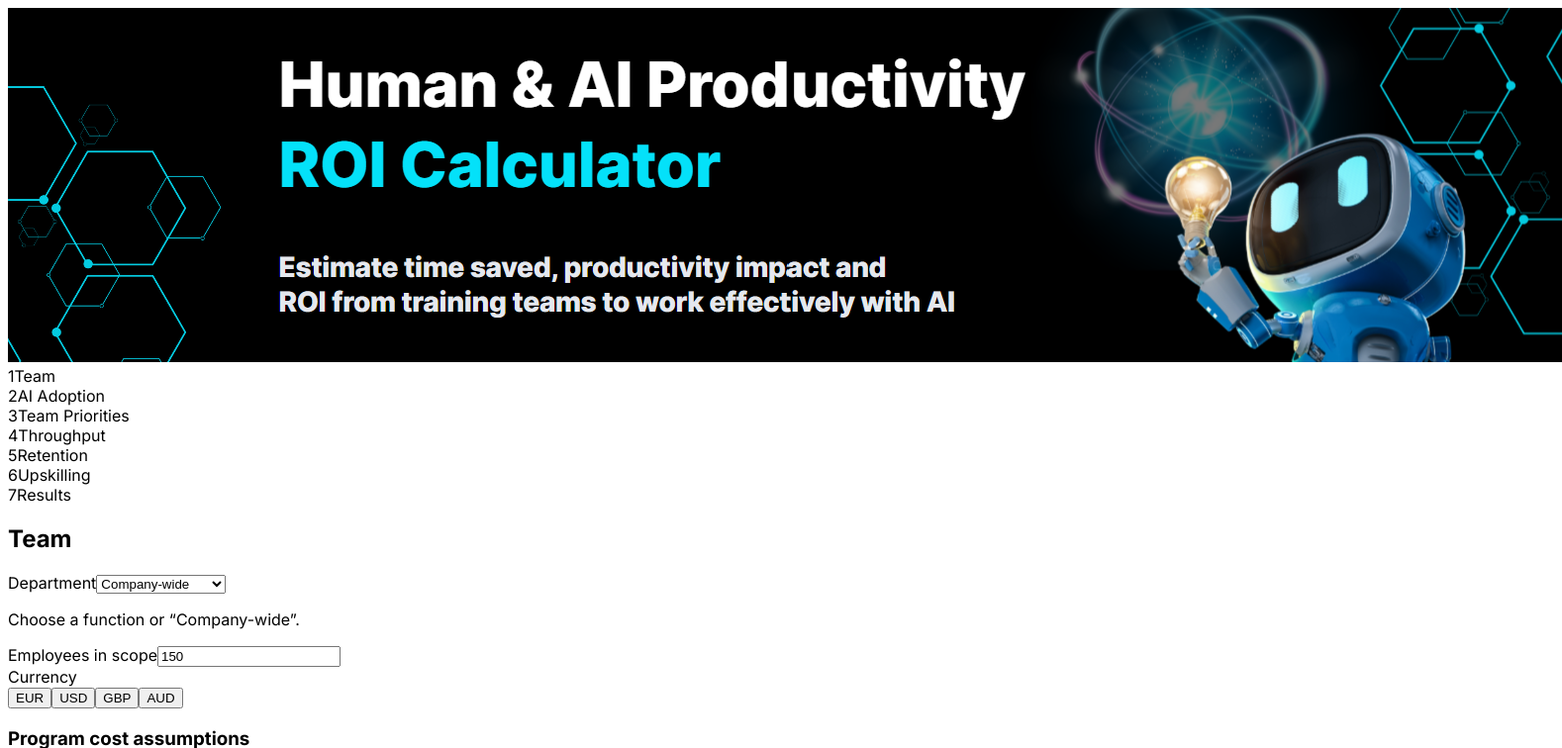
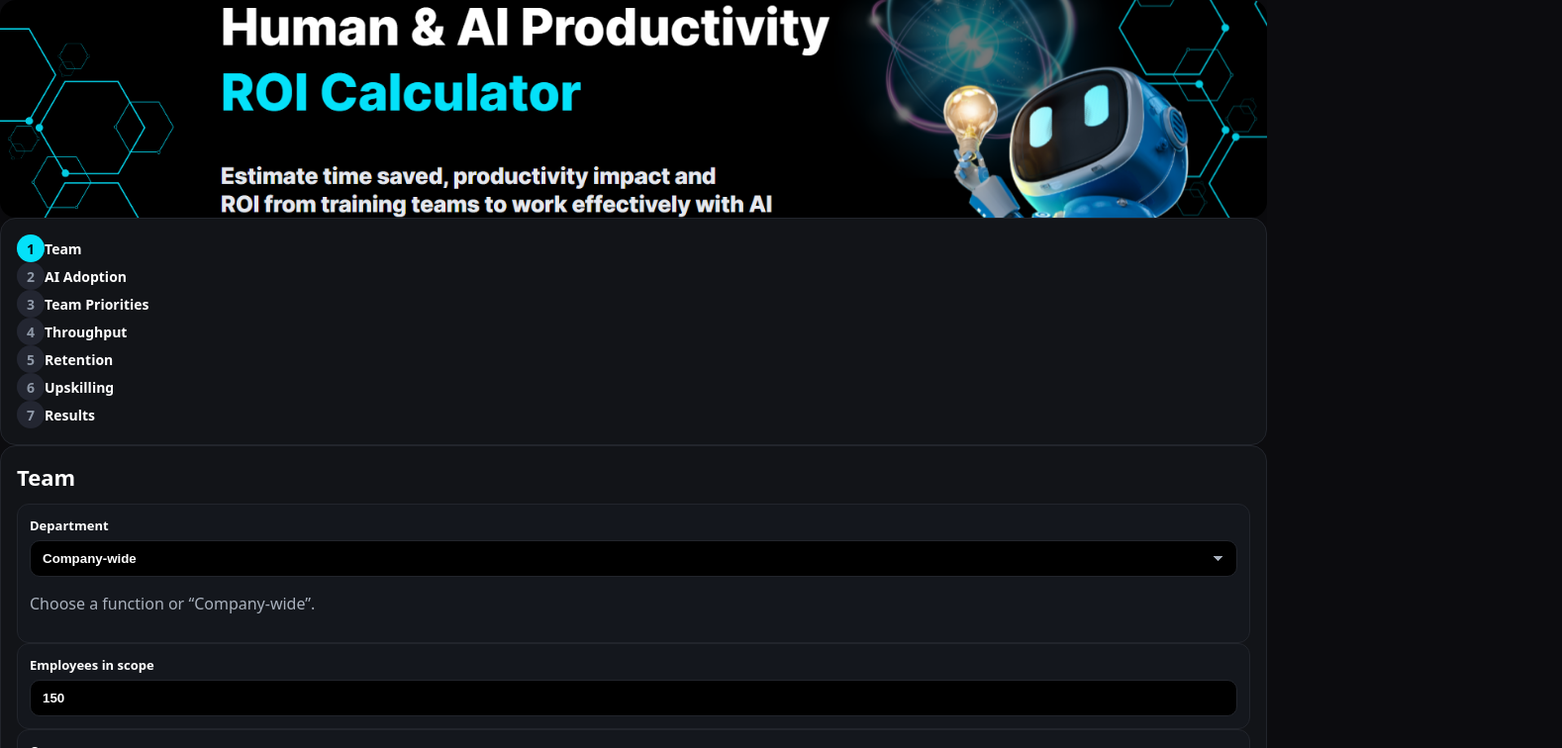
Before and after one commit to powerstephen/Managers-AI-Training-ROI, a Next.js app: page / in a window 1280 px wide. Shown: the top 756 px of the page at 99% size, 1578 px wide, since content can reach past the window. Built offline with nearby package versions, Linux system fonts and the light colour scheme.

Commit message:
Update globals.css

```diff
--- a/app/globals.css
+++ b/app/globals.css
@@ -1,11 +1,221 @@
-/* ── 3-option radio row (Low / Average / High) ───────────────── */
+/* Base reset-ish */
+* { box-sizing: border-box; }
+html, body { padding: 0; margin: 0; }
+body {
+  font-family: ui-sans-serif, system-ui, -apple-system, Segoe UI, Roboto, Helvetica, Arial, "Apple Color Emoji", "Segoe UI Emoji";
+  background: var(--bg-page);
+  color: var(--text);
+}
+
+/* Theme variables (dark, vivid azure accent) */
+:root {
+  --bg-page: #0c0c0f;         /* page background (near black) */
+  --text: #ffffff;            /* main text */
+  --text-dim: #a9b1bd;        /* muted text */
+  --border: #22252c;          /* soft border */
+  --border-strong: #1a1d23;   /* stronger border for totals */
+  --card: #121418;            /* card background */
+  --card-alt: #0f1216;        /* alt rows, headers */
+  --chip-off: #232631;        /* step chip off */
+  --chip-on: #0c2f6c;         /* step chip on bg ring */
+  --btn: #04e1f9;             /* vivid azure */
+  --btn-text: #001015;        /* button text on azure */
+  --bg-chip: #179bc6;         /* selected tag bg */
+}
+
+/* Containers & panels */
+.panel {
+  background: var(--card);
+  border: 1px solid var(--border);
+  border-radius: 16px;
+  padding: 16px;
+}
+
+.card {
+  background: #14171d;
+  border: 1px solid var(--border);
+  border-radius: 12px;
+  padding: 12px;
+}
+
+.shadow-soft {
+  box-shadow: 0 8px 24px rgba(0,0,0,0.3);
+}
+
+/* Hero image */
+.hero-img {
+  width: 100%;
+  height: 220px;            /* keep it compact; adjust if needed */
+  object-fit: cover;
+  border-radius: 16px;
+  display: block;
+}
+
+/* Headings / text */
+.title {
+  font-size: 22px;
+  font-weight: 800;
+  margin: 0 0 12px 0;
+}
+
+.lbl {
+  display: block;
+  font-size: 13px;
+  font-weight: 700;
+  margin-bottom: 6px;
+  color: var(--text);
+}
+
+.hint, .muted {
+  color: var(--text-dim);
+}
+
+.step-label {
+  font-size: 14px;
+  font-weight: 700;
+}
+
+/* Inputs & buttons */
+.inp {
+  width: 100%;
+  border-radius: 10px;
+  border: 1px solid var(--border);
+  background: black;                /* dark inputs per request */
+  color: white;
+  font-weight: 800;                 /* bold white text */
+  padding: 10px 12px;
+  outline: none;
+}
+
+.inp:focus { border-color: var(--btn); }
+
+.inp--dark { background: black; color: white; font-weight: 800; }
+
+select.inp {
+  appearance: none;
+  background-image: linear-gradient(45deg, transparent 50%, var(--text-dim) 50%), linear-gradient(135deg, var(--text-dim) 50%, transparent 50%);
+  background-position: calc(100% - 18px) calc(1em + 2px), calc(100% - 13px) calc(1em + 2px);
+  background-size: 5px 5px, 5px 5px;
+  background-repeat: no-repeat;
+}
+
+.pill {
+  padding: 6px 12px;
+  border-radius: 9999px;
+  border: 1px solid var(--border);
+  background: #151922;
+  color: #fff;
+  font-weight: 800;
+}
+
+.pill--active {
+  background: var(--btn);
+  color: var(--btn-text);
+  border-color: var(--btn);
+}
+
+.btn {
+  background: var(--btn);
+  color: var(--btn-text);
+  font-weight: 900;
+  border: none;
+  border-radius: 12px;
+  padding: 10px 16px;
+  cursor: pointer;
+}
+
+.btn:hover { filter: brightness(0.95); }
+
+.btn-ghost {
+  background: transparent;
+  color: var(--text);
+  border: 1px solid var(--border);
+  border-radius: 12px;
+  padding: 10px 16px;
+  cursor: pointer;
+}
+.btn-ghost:hover { border-color: var(--btn); }
+
+/* Progress chips */
+.step-chip {
+  width: 28px;
+  height: 28px;
+  border-radius: 9999px;
+  display: inline-flex;
+  align-items: center;
+  justify-content: center;
+  font-weight: 900;
+  font-size: 14px;
+}
+.step-chip--off {
+  background: var(--chip-off);
+  color: #8e98a7;
+}
+.step-chip--on {
+  background: var(--btn);
+  color: var(--btn-text);
+}
+
+/* KPI tiles */
+.kpi {
+  background: #0f1216;
+  border: 1px solid var(--border);
+  border-radius: 12px;
+  padding: 14px;
+}
+.kpi__label {
+  font-size: 12px;
+  color: var(--text-dim);
+  font-weight: 700;
+}
+.kpi__value {
+  margin-top: 6px;
+  font-size: 20px;
+  font-weight: 900;
+}
+
+/* Priority cards */
+.priority {
+  background: #151821;
+  border: 1px solid var(--border);
+  border-radius: 12px;
+  padding: 12px;
+}
+.priority--active {
+  outline: 2px solid var(--btn);
+  outline-offset: 0;
+}
+
+/* Range slider (AI Adoption) */
+input[type="range"].range-slim {
+  -webkit-appearance: none;
+  width: 100%;
+  height: 6px;
+  background: #1d2230;
+  border-radius: 9999px;
+  outline: none;
+}
+input[type="range"].range-slim::-webkit-slider-thumb {
+  -webkit-appearance: none;
+  width: 18px; height: 18px; border-radius: 50%;
+  background: var(--btn);
+  border: 2px solid #03232b;
+  cursor: pointer;
+}
+input[type="range"].range-slim::-moz-range-thumb {
+  width: 18px; height: 18px; border-radius: 50%;
+  background: var(--btn);
+  border: 2px solid #03232b;
+  cursor: pointer;
+}
+
+/* 3-option radio row (Low / Average / High) */
 .triad {
   display: grid;
   grid-template-columns: repeat(3, minmax(0, 1fr));
   gap: 10px;
   max-width: 520px;
 }
-
 .triad-option {
   display: flex;
   align-items: center;
@@ -17,17 +227,14 @@
   text-align: left;
   transition: border-color 120ms ease, background 120ms ease, transform 120ms ease;
 }
-
 .triad-option:hover {
   transform: translateY(-1px);
   border-color: var(--btn);
 }
-
 .triad-option.on {
   outline: 2px solid var(--btn);
   outline-offset: 0;
 }
-
 .triad-circle {
   width: 14px;
   height: 14px;
@@ -36,26 +243,10 @@
   background: transparent;
   flex: 0 0 auto;
 }
-
 .triad-circle.on {
   background: var(--btn);
   border-color: var(--btn);
 }
-
-.triad-text {
-  display: flex;
-  flex-direction: column;
-  line-height: 1.05;
-}
-
-.triad-label {
-  font-size: 15px;
-  font-weight: 800;  /* bigger & bold per request */
-  color: var(--text);
-}
-
-.triad-sub {
-  font-size: 12px;   /* sits on line below */
-  font-weight: 600;
-  color: var(--text-dim);
-}
+.triad-text { display: flex; flex-direction: column; line-height: 1.05; }
+.triad-label { font-size: 15px; font-weight: 800; color: var(--text); }
+.triad-sub { font-size: 12px; font-weight: 600; color: var(--text-dim); }
```
